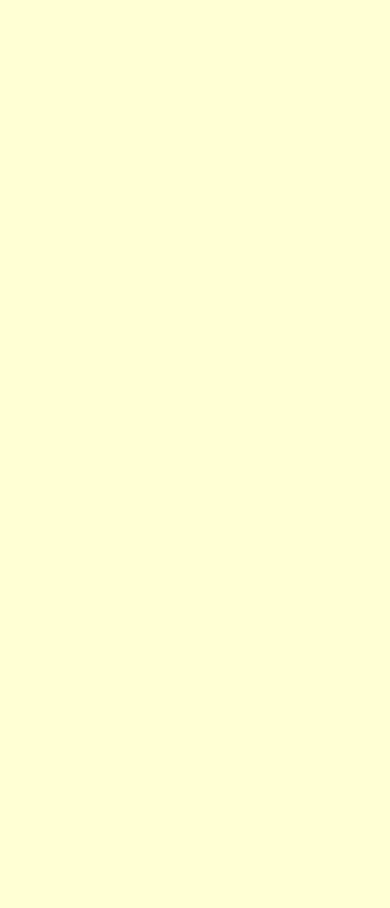
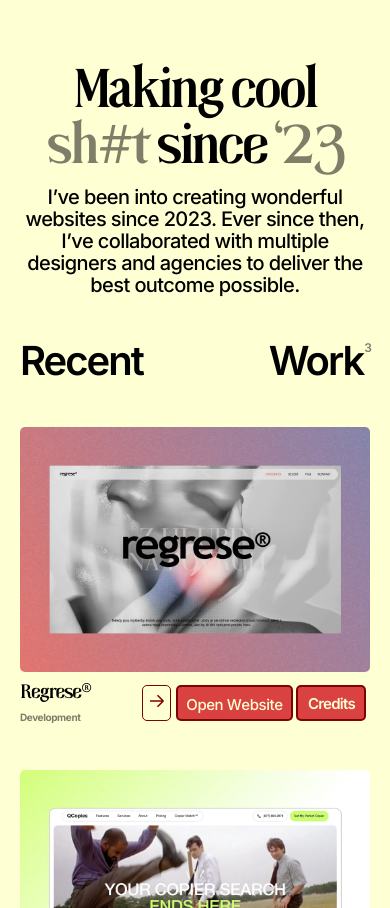
Before and after one commit to MohitTiwariBytes/portfolio-26, a React (Vite) app: page / in a window 390 px wide. Shown: the part 980-1888 px from the top of the page. Before the commit the page ends 1688 px from the top, so only its background shows below. Built offline with nearby package versions, Linux system fonts and the light colour scheme.

Commit message:
second section done

```diff
--- a/index.html
+++ b/index.html
@@ -2,7 +2,7 @@
 <html lang="en">
   <head>
     <meta charset="UTF-8" />
-    <link rel="icon" type="image/svg+xml" href="/vite.svg" />
+    <link rel="icon" type="image/svg+xml" href="/icon.png" />
     <meta name="viewport" content="width=device-width, initial-scale=1.0" />
     <title>Mohit Tiwari - Folio'26</title>
   </head>
--- a/src/Components/Buttons/Animated/BtnAnimated.css
+++ b/src/Components/Buttons/Animated/BtnAnimated.css
@@ -73,7 +73,7 @@
 
 /* hover animation — EXACT same motion */
 .btn-animated:hover .btn-char {
-    transform: translateY(-1.2em);
+    transform: translateY(-1.25em);
     text-shadow: 0px 1.2em 0px var(--white);
 }
 
--- a/src/Components/Buttons/Animated/BtnAnimated.jsx
+++ b/src/Components/Buttons/Animated/BtnAnimated.jsx
@@ -1,13 +1,14 @@
 import React, { useEffect, useState } from "react";
 import "./BtnAnimated.css";
 
-export default function BtnAnimated({ sx, text, onClick }) {
+export default function BtnAnimated({ sx, text, onClick, fontSize }) {
   const renderChars = () =>
     [...text].map((char, i) => (
       <span
         key={i}
         className="btn-char"
         style={{
+          fontSize: fontSize,
           transition: "all 0.4s cubic-bezier(.26,.2,0,1.31)",
           whiteSpace: char === " " ? "pre" : "normal",
         }}
--- a/src/Components/Buttons/Normal/BtnNormal.jsx
+++ b/src/Components/Buttons/Normal/BtnNormal.jsx
@@ -5,7 +5,7 @@ import CustomEase from "gsap/CustomEase";
 
 gsap.registerPlugin(CustomEase);
 
-export default function BtnNormal({ onClick, text, sx }) {
+export default function BtnNormal({ onClick, text, sx, fontSize }) {
   const spanRef = useRef(null); // text span ref
   const wrapperRef = useRef(null);
   const buttonRef = useRef(null); // button ref
@@ -148,7 +148,11 @@ export default function BtnNormal({ onClick, text, sx }) {
       >
         <div ref={wrapperRef} className="wrap-btn">
           {[0, 1, 2, 3, 4].map((_, i) => (
-            <span key={i} ref={i === 0 ? spanRef : null}>
+            <span
+              style={{ fontSize: fontSize }}
+              key={i}
+              ref={i === 0 ? spanRef : null}
+            >
               {text}
             </span>
           ))}
--- a/src/Pages/Home/Home.jsx
+++ b/src/Pages/Home/Home.jsx
@@ -2,13 +2,14 @@ import React from "react";
 import "./Home.css";
 import Hero from "./Sections/Hero/Hero";
 import Navbar from "../../Components/Navbar/Navbar";
+import SecondSection from "./Sections/SecondSection/SecondSection";
 
 export default function Home() {
   return (
     <div className="main-home-page">
       <Navbar></Navbar>
       <Hero></Hero>
-      <div className="seasid"></div>
+      <SecondSection></SecondSection>
     </div>
   );
 }
--- a/src/Pages/Home/Sections/Hero/Hero.css
+++ b/src/Pages/Home/Sections/Hero/Hero.css
@@ -67,6 +67,10 @@
     border: 2px solid var(--black);
 }
 
+.word-top-h110{
+    text-decoration: line-through;
+}
+
 @media (max-width: 1060px) {
     .hero-section{
         width: calc(100% - 30px);
--- a/src/Pages/Home/Sections/Hero/Hero.jsx
+++ b/src/Pages/Home/Sections/Hero/Hero.jsx
@@ -35,7 +35,7 @@ export default function Hero() {
 
     const split1 = new SplitText(".top-txt-hero h1", {
       type: "words",
-      wordsClass: "word-top-h1",
+      wordsClass: "word-top-h1++",
     });
 
     gsap.fromTo(
--- /dev/null
+++ b/src/Pages/Home/Sections/SecondSection/SecondSection.css
@@ -0,0 +1,174 @@
+.main-second-section{
+    width: 100%;
+    height: fit-content;
+    display: flex;
+    justify-content: center;
+    padding-bottom: 50px;
+}
+
+.second-section{
+    width: calc(100% - 80px);
+    height: 100%;
+    max-width: 2000px;
+}
+
+.top-txt-second-section{
+    margin-top: 200px;
+    width: 100%;
+    display: flex;
+    justify-content: center;
+    align-items: center;
+    flex-direction: column;
+    gap: 20px;
+}
+
+.top-txt-second-section h1{
+    font-size: 120px;
+    font-family: "Tropical";
+    letter-spacing: -0.06em;
+    max-width: 672px;
+    text-align: center;
+    line-height: 100%;
+}
+.top-txt-second-section span{
+    font-size: clamp(20px, 2vw, 25px);
+    font-family: "Inter";
+    font-weight: 500;
+    letter-spacing: -0.03em;
+    max-width: 599px;
+    text-align: center;
+    line-height: 110%;
+}
+
+.projects-bottom{
+    width: 100%;
+    height: fit-content;
+}
+
+.work-txt{
+    width: 100%;
+    display: flex;
+    height: 61px;
+    flex-direction: row;
+    margin-top: 15px;
+    justify-content: space-between;
+}
+
+.work-txt span{
+    font-size: 60px;
+    font-family: "Inter";
+    font-weight: 600;
+    letter-spacing: -0.05em;
+}
+
+#aloo-txt{
+    display: flex;
+    flex-direction: row;
+    gap: 0px;
+
+}
+
+#aloo-txt p{
+    font-size: 0.3em;
+    opacity: 50%;
+    margin-top: 0.3em;
+    margin-left: 0.1em;
+}
+
+.projects-wrapper {
+    display: flex;
+    flex-wrap: wrap;
+    justify-content: space-between;
+    gap: 45px;
+    width: 100%;
+    height: fit-content;
+    margin-top: 30px;
+}
+
+
+.project {
+    width: 495px;
+    flex: 1 1 495px;
+    display: flex;
+    flex-direction: column;
+    gap: 5px;
+    height: fit-content;
+}
+
+.project-img img{
+    width: 100%;
+    height: 100%;
+    border-radius: 5px;
+    object-fit: cover;
+}
+
+.wrap-project{
+    width: 100%;
+    height: fit-content;
+    display: flex;
+    flex-direction: row;
+    align-items: center;
+    justify-content: space-between;
+}
+
+.btns-project{
+    display: flex;
+    width: 305px;
+    flex-direction: row;
+    margin-left: 2px;
+}
+
+.project-info h1{
+    font-family: "Tropical";
+    font-weight: 700;
+    letter-spacing: -0.06em;
+    font-size: 25px;
+}
+.project-info span{
+    font-family: "Inter";
+    font-weight: 700;
+    letter-spacing: -0.04em;
+    font-size: 15px;
+    opacity: 50%;
+    color: black;
+}
+
+@media (max-width: 1060px) {
+
+    .second-section {
+        width: calc(100% - 40px);
+        height: 100%;
+    }
+    .top-txt-second-section h1{
+        font-size: 56px;
+        max-width: 303px;
+    }
+
+    .top-txt-second-section span{
+        max-width: 358px;
+    }
+
+    .top-txt-second-section{
+        gap: 10px;
+    }
+
+    .work-txt span{
+        font-size: 40px;
+    }
+
+    .work-txt{
+        margin-top: 40px;
+    }
+}
+
+@media (max-width: 572px) {
+    .project-info h1{
+        font-size: 20px;
+    }
+    .project-info span{
+        font-size: 10px;
+    }
+    .btns-project{
+        width: 228px;
+    }
+}
--- /dev/null
+++ b/src/Pages/Home/Sections/SecondSection/SecondSection.jsx
@@ -0,0 +1,131 @@
+import React, { useEffect, useState } from "react";
+import "./SecondSection.css";
+
+import regrese from "../../../../assets/Images/regreseProjectPhoto.webp";
+import quickcopies from "../../../../assets/Images/quickCopiesProjectPhoto.webp";
+import coding4good from "../../../../assets/Images/coding4GoodProjectPhoto.webp";
+
+import BtnAnimated from "../../../../Components/Buttons/Animated/BtnAnimated";
+import BtnNormal from "../../../../Components/Buttons/Normal/BtnNormal";
+
+/* ===== CONTROLLABLE LIST ===== */
+const projects = [
+  {
+    id: 1,
+    title: "Regrese®",
+    type: "Development",
+    image: regrese,
+  },
+  {
+    id: 2,
+    title: "Quick Copies",
+    type: "Development",
+    image: quickcopies,
+  },
+  {
+    id: 3,
+    title: "Coding 4 Good",
+    type: "Development",
+    image: coding4good,
+  },
+];
+
+export default function SecondSection() {
+  const [buttonStyle, setButtonStyle] = useState({
+    fontSize: 20,
+    widthMain: "620px",
+    heightMain: "46px",
+    widthSecondary: "96px",
+    heightSecondary: "46px",
+  });
+
+  useEffect(() => {
+    const handleResize = () => {
+      if (window.innerWidth <= 572) {
+        setButtonStyle({
+          fontSize: 15,
+          widthMain: "445px",
+          heightMain: "36px",
+          widthSecondary: "70px",
+          heightSecondary: "36px",
+        });
+      } else {
+        setButtonStyle({
+          fontSize: 20,
+          widthMain: "620px",
+          heightMain: "46px",
+          widthSecondary: "87px",
+          heightSecondary: "46px",
+        });
+      }
+    };
+
+    handleResize(); // initial setup
+    window.addEventListener("resize", handleResize);
+    return () => window.removeEventListener("resize", handleResize);
+  }, []);
+
+  return (
+    <div className="main-second-section">
+      <div className="second-section">
+        <div className="top-txt-second-section">
+          <h1>
+            Making cool <z>sh#t</z> since <z>‘23</z>
+          </h1>
+          <span>
+            I’ve been into creating wonderful websites since 2023. Ever since
+            then, I’ve collaborated with multiple designers and agencies to
+            deliver the best outcome possible.
+          </span>
+        </div>
+
+        <div className="projects-bottom">
+          <div className="work-txt">
+            <span>Recent</span>
+            <span id="aloo-txt">
+              Work <p>{projects.length}</p>
+            </span>
+          </div>
+
+          <div className="projects-wrapper">
+            {projects.map((project) => (
+              <div className="project" key={project.id}>
+                <div className="project-img">
+                  <img src={project.image} alt="" />
+                </div>
+
+                <div className="wrap-project">
+                  <div className="project-info">
+                    <div className="txt-project">
+                      <h1>{project.title}</h1>
+                      <span>{project.type}</span>
+                    </div>
+                  </div>
+
+                  <div className="btns-project">
+                    <BtnAnimated
+                      sx={{
+                        width: buttonStyle.widthMain,
+                        height: buttonStyle.heightMain,
+                      }}
+                      fontSize={buttonStyle.fontSize}
+                      text="Open Website"
+                    />
+                    <BtnNormal
+                      sx={{
+                        width: buttonStyle.widthSecondary,
+                        height: buttonStyle.heightSecondary,
+                      }}
+                      fontSize={buttonStyle.fontSize}
+                      text="Credits"
+                    />
+                  </div>
+                </div>
+              </div>
+            ))}
+          </div>
+        </div>
+      </div>
+    </div>
+  );
+}
```
Also changed, not shown: public/icon.png (added).
